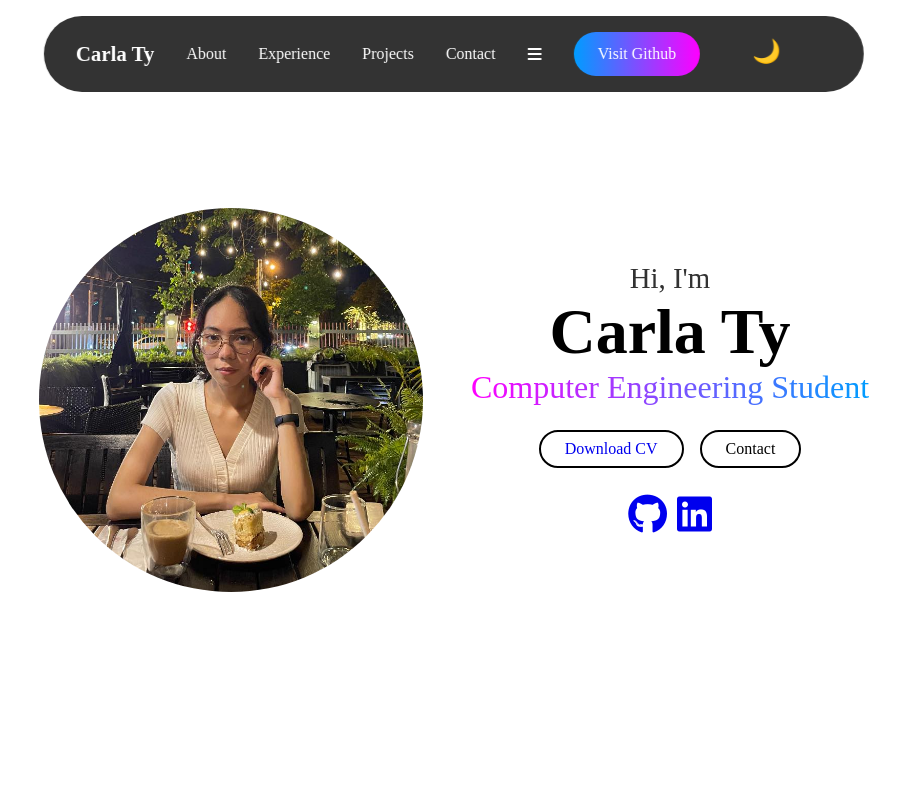
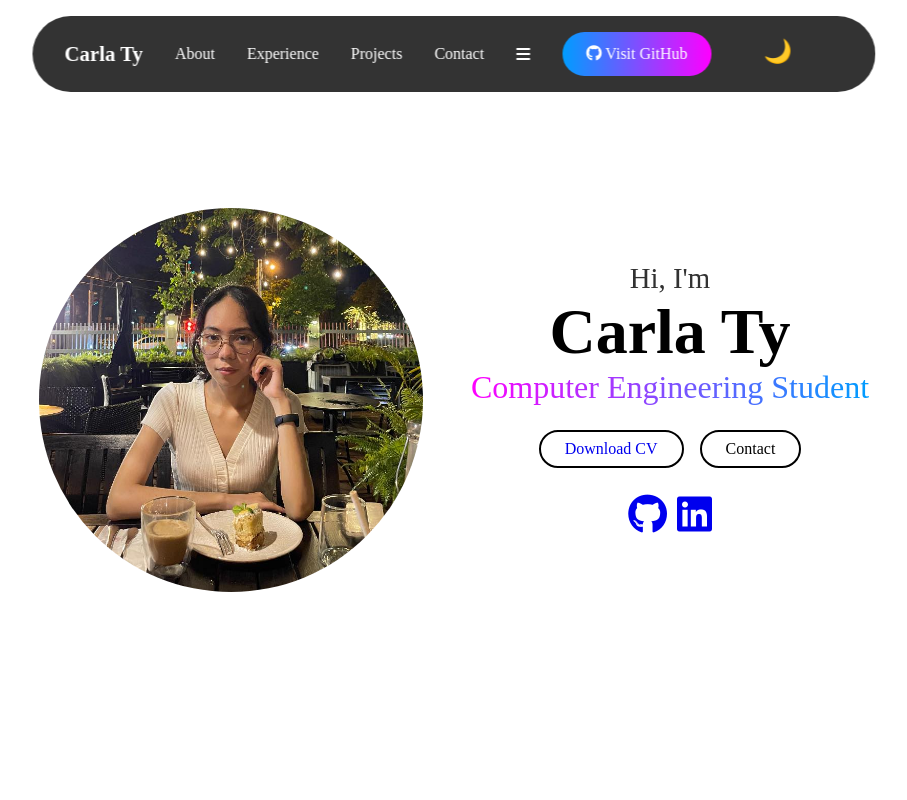
Before and after one commit to tycarla/tycarla.github.io, a plain HTML site: page index.html in a window 1280 px wide. Shown: the top 800 px of the page, without its empty margins (186-1093 px from the left). Drawn offline with Linux system fonts and the light colour scheme.

Commit message:
add clickable link for visit github button in index.html

```diff
--- a/index.html
+++ b/index.html
@@ -31,7 +31,9 @@
 
         <i class="fa-solid fa-bars" id="menu-icons"></i>
 
-        <button class="visit-btn">Visit Github</button>
+        <a href="https://github.com/tycarla" target="_blank" rel="noopener noreferrer" class="visit-btn">
+          <i class="fa-brands fa-github"></i> Visit GitHub
+        </a>
 
         <!-- Dark mode switch added nicely -->
         <div class="toggle-container">
```
